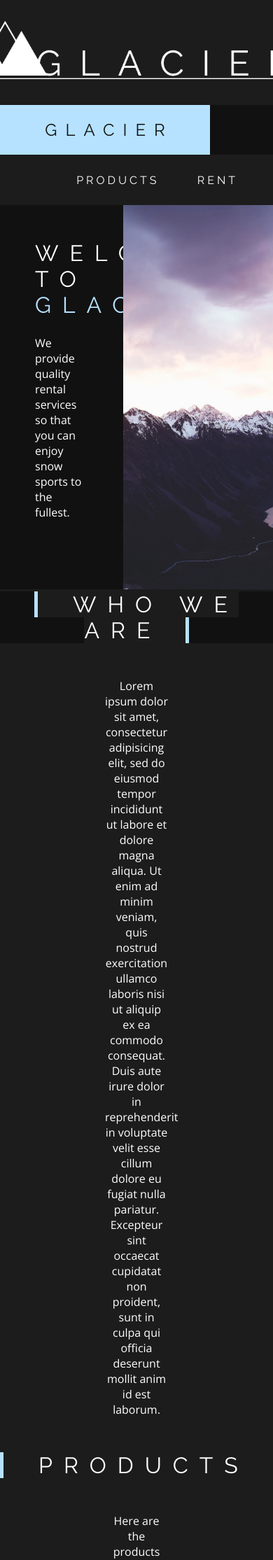
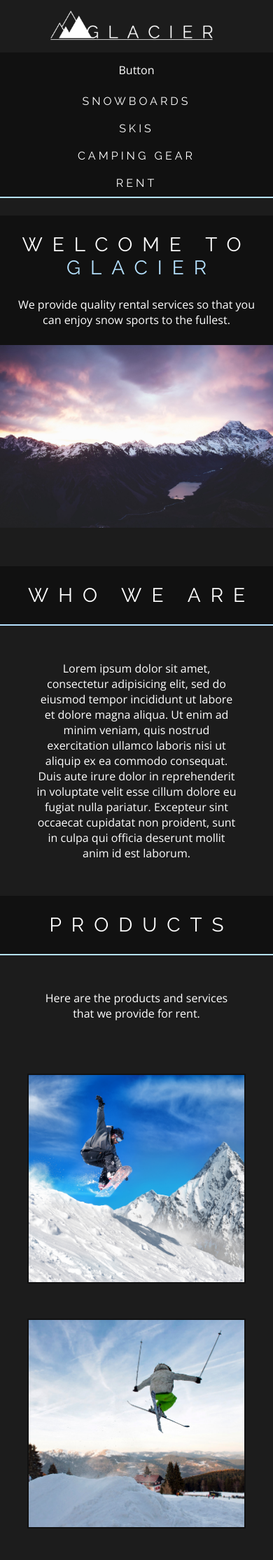
Before and after one commit to ZeeHatcher/COS10011, a PHP site: page / in a window 390 px wide; the page is wider, and only the part inside the window is pictured. Shown: the top 2229 px of that part at 70% size. Run offline with PHP 8.4, Linux system fonts and the light colour scheme.

Commit message:
Add style-mobile.css

```diff
--- a/assign1/aboutme1.html
+++ b/assign1/aboutme1.html
@@ -12,11 +12,12 @@
 
   <!-- CSS -->
   <link rel="stylesheet" type="text/css" href="styles/style.css"/>
+  <link rel="stylesheet" type="text/css" href="styles/style-mobile.css">
 </head>
 <body>
   <nav id="studentnav">
     <ul class="studentnav__items">
-      <li class="studentnav__item"><a class="studentnav__link" href=""><h3>Ian Ong</h3></a></li>
+      <li class="studentnav__item studentnav__item--active"><a class="studentnav__link" href=""><h3>Ian Ong</h3></a></li>
       <li class="studentnav__item"><a class="studentnav__link" href=""><h3>Jonathan Seng</h3></a></li>
       <li class="studentnav__item"><a class="studentnav__link" href=""><h3>Karyn Chong</h3></a></li>
     </ul>
--- a/assign1/disclaimer.html
+++ b/assign1/disclaimer.html
@@ -12,6 +12,7 @@
 
   <!-- CSS -->
   <link rel="stylesheet" type="text/css" href="styles/style.css">
+  <link rel="stylesheet" type="text/css" href="styles/style-mobile.css">
 </head>
 <body>
   <article class="disclaimer disclaimer--long">
--- a/assign1/enquiry.html
+++ b/assign1/enquiry.html
@@ -12,6 +12,7 @@
 
   <!-- CSS -->
   <link rel="stylesheet" type="text/css" href="styles/style.css"/>
+  <link rel="stylesheet" type="text/css" href="styles/style-mobile.css">
 </head>
 <body>
   <header class="header">
@@ -34,7 +35,7 @@
           <li class="navbar__dropdown-link"><a href="product3.html"><h3 class="navbar__link--on-hover">Camping Gear</h3></a></li>
         </ul>
       </li>
-      <li class="navbar__link"><a href="enquiry.html"><h3 class="navbar__link--on-hover">Rent</h3></a></li>
+      <li class="navbar__link"><a href="enquiry.html"><h3 class="navbar__link--on-hover navbar__link--active">Rent</h3></a></li>
     </ul>
   </nav>
 
--- a/assign1/index.html
+++ b/assign1/index.html
@@ -12,6 +12,7 @@
 
   <!-- CSS -->
   <link rel="stylesheet" type="text/css" href="styles/style.css"/>
+  <link rel="stylesheet" type="text/css" href="styles/style-mobile.css">
 </head>
 <body>
   <header class="header">
@@ -35,6 +36,29 @@
         </ul>
       </li>
       <li class="navbar__link"><a href="enquiry.html"><h3 class="navbar__link--on-hover">Rent</h3></a></li>
+    </ul>
+
+    <div class="navbar__menu">
+      <a class="navbar__btn is-pos-x-y-center" href="">Button</a>
+    </div>
+    <ul class="mobile-navbar__links">
+      <li class="navbar__link"><a href="product1.html">
+          <h3>Snowboards</h3>
+        </a>
+      </li>
+      <li class="navbar__link"><a href="product2.html">
+          <h3>Skis</h3>
+        </a>
+      </li>
+      <li class="navbar__link"><a href="product3.html">
+          <h3>Camping Gear</h3>
+        </a>
+      </li>
+      <li class="navbar__link">
+        <a href="enquiry.html">
+          <h3>Rent</h3>
+        </a>
+      </li>
     </ul>
   </nav>
 
--- /dev/null
+++ b/assign1/styles/style-mobile.css
@@ -0,0 +1,64 @@
+@media only screen and (max-width: 768px) {
+  h1 { font-size: 1.75em; }
+
+  .card {
+    width: 80%;
+    height: 300px;
+  }
+
+  .disclaimer {
+    width: 75%;
+  }
+
+  .footer {
+    display: none;
+  }
+
+  .header {
+    height: 75px;
+  }
+
+  .hero {
+    height: auto;
+  }
+
+  .hero__img {
+    width: 100%;
+    /* display: none; */
+  }
+
+  .hero__textbox {
+    width: 100%;
+    float: none;
+    padding: 25px;
+    text-align: center;
+    height: auto;
+  }
+
+  .info {
+    margin: 50px 50px;
+  }
+
+  .mobile-navbar__links {
+    display: block;
+  }
+
+  .navbar__links, .navbar__logo {
+    display: none;
+  }
+
+  .navbar__menu {
+    display: block;
+  }
+
+  .seperator {
+    padding: 25px;
+    border-bottom: 2px solid #b6e2ff;
+  }
+
+  .seperator__title {
+    padding: 0;
+    border: none;
+    background-color: inherit;
+  }
+}
--- a/assign1/styles/style.css
+++ b/assign1/styles/style.css
@@ -318,6 +318,30 @@ table, tr, th {
  color: #b6e2ff;
 }
 
+.navbar__link--active {
+  font-weight: 700;
+}
+
+.mobile-navbar__links {
+  display: none;
+  border-bottom: 2px solid #b6e2ff;
+}
+
+.mobile-navbar__links .navbar__link {
+  display: block;
+  text-align: center;
+}
+
+.mobile-navbar__links h3 {
+  padding: 10px;
+}
+
+.navbar__menu {
+  position: relative;
+  height: 50px;
+  display: none;
+}
+
 /* **************************************************
     Others
    ************************************************** */
@@ -339,11 +363,12 @@ table, tr, th {
 .card {
   display: block;
   border: 2px solid #111;
-  width: 20%;
+  width: 300px;
   height: 500px;
   position: relative;
   text-align: center;
   transition: 0.2s;
+  margin: 25px 0;
 }
 
 [class*="card--bg"] {
@@ -384,7 +409,7 @@ table, tr, th {
 .cards {
   display: flex;
   justify-content: space-evenly;
-  margin: 50px 0;
+  flex-wrap: wrap;
 }
 
 .card:hover .card__cover {
@@ -514,6 +539,7 @@ table, tr, th {
 
 .modern-table__header, .modern-table__item {
   padding: 10px;
+  background-color: #1a1a1a;
 }
 
 .modern-table__header:first-child, .modern-table__item:first-child {
@@ -613,7 +639,15 @@ table, tr, th {
 }
 
 .studentnav__item:hover {
+  border-bottom: solid 1px #b6e2ff;
+}
+
+.studentnav__item--active, .studentnav__item--active:hover {
   border-bottom: solid 2px #b6e2ff;
+}
+
+.studentnav__item--active h3 {
+  font-weight: 700;
 }
 
 .studentnav__link {
```
Also changed, not shown: assign1/product1.html (+5 -8 lines), 1 other file.
